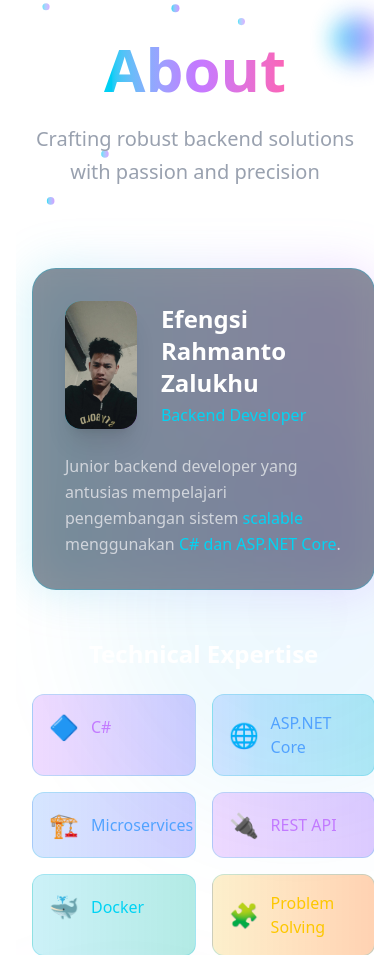
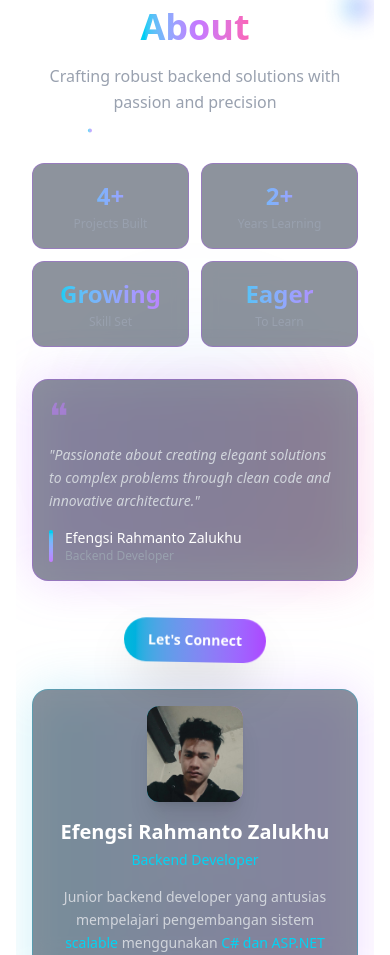
Before and after one commit to Fengsii/My-Portofolio, a React (Vite) app: page / in a window 390 px wide. Shown: the part 1045-2000 px from the top of the page. Built offline with nearby package versions, Linux system fonts and the light colour scheme.

Commit message:
update.1

```diff
--- a/src/components/About.jsx
+++ b/src/components/About.jsx
@@ -101,7 +101,7 @@ const About = () => {
     <motion.section
       id="about"
       className="min-h-screen relative overflow-hidden bg-gradient-to-br"
-      initial="hidde"
+      initial="hidden"
       animate="visible"
       variants={containerVariants}
     >
@@ -109,7 +109,7 @@ const About = () => {
       <div className="absolute inset-0 overflow-hidden">
         {/* Gradient Orbs */}
         <motion.div
-          className="absolute top-1/4 left-1/4 w-96 h-96 bg-gradient-to-r from-cyan-500/20 to-blue-500/20 rounded-full blur-3xl"
+          className="absolute top-1/4 left-1/4 w-48 h-48 md:w-96 md:h-96 bg-gradient-to-r from-cyan-500/20 to-blue-500/20 rounded-full blur-3xl"
           animate={{
             scale: [1, 1.2, 1],
             opacity: [0.3, 0.6, 0.3],
@@ -121,7 +121,7 @@ const About = () => {
           }}
         />
         <motion.div
-          className="absolute bottom-1/4 right-1/4 w-80 h-80 bg-gradient-to-r from-purple-500/20 to-pink-500/20 rounded-full blur-3xl"
+          className="absolute bottom-1/4 right-1/4 w-40 h-40 md:w-80 md:h-80 bg-gradient-to-r from-purple-500/20 to-pink-500/20 rounded-full blur-3xl"
           animate={{
             scale: [1.2, 1, 1.2],
             opacity: [0.4, 0.7, 0.4],
@@ -133,11 +133,11 @@ const About = () => {
           }}
         />
 
-        {/* Floating Particles */}
-        {[...Array(20)].map((_, i) => (
+        {/* Floating Particles - Reduced for mobile */}
+        {[...Array(window.innerWidth > 768 ? 20 : 10)].map((_, i) => (
           <motion.div
             key={i}
-            className="absolute w-2 h-2 bg-gradient-to-r from-cyan-400 to-purple-400 rounded-full"
+            className="absolute w-1 h-1 md:w-2 md:h-2 bg-gradient-to-r from-cyan-400 to-purple-400 rounded-full"
             initial={{
               x: Math.random() * window.innerWidth,
               y: Math.random() * window.innerHeight,
@@ -158,20 +158,20 @@ const About = () => {
       </div>
 
       {/* Main Content */}
-      <div className="container mx-auto px-4 py-24 relative z-10">
+      <div className="container mx-auto px-4 sm:px-6 lg:px-8 py-16 sm:py-20 lg:py-24 relative z-10">
         <div className="max-w-7xl mx-auto">
 
           {/* Section Header */}
-          <motion.div className="text-center mb-20" variants={itemVariants}>
+          <motion.div className="text-center mb-12 sm:mb-16 lg:mb-20" variants={itemVariants}>
             <motion.h1
-              className="text-6xl md:text-8xl font-black mb-6 relative"
+              className="text-4xl sm:text-5xl md:text-6xl lg:text-8xl font-black mb-4 sm:mb-6 relative"
               variants={itemVariants}
             >
               <span className="bg-gradient-to-r from-cyan-400 via-purple-400 to-pink-400 bg-clip-text text-transparent">
                 About
               </span>
               <motion.div
-                className="absolute -top-4 -right-4 w-8 h-8 bg-gradient-to-r from-cyan-400 to-purple-400 rounded-full blur-sm"
+                className="absolute -top-2 -right-2 sm:-top-4 sm:-right-4 w-4 h-4 sm:w-8 sm:h-8 bg-gradient-to-r from-cyan-400 to-purple-400 rounded-full blur-sm"
                 animate={{
                   scale: [1, 1.5, 1],
                   opacity: [0.5, 1, 0.5],
@@ -184,7 +184,7 @@ const About = () => {
               />
             </motion.h1>
             <motion.p
-              className="text-xl text-gray-400 max-w-2xl mx-auto leading-relaxed"
+              className="text-base sm:text-lg lg:text-xl text-gray-400 max-w-2xl mx-auto leading-relaxed px-4"
               variants={itemVariants}
             >
               Crafting robust backend solutions with passion and precision
@@ -192,10 +192,10 @@ const About = () => {
           </motion.div>
 
           {/* Main Content Grid */}
-          <div className="grid lg:grid-cols-2 gap-16 items-center">
+          <div className="grid lg:grid-cols-2 gap-8 sm:gap-12 lg:gap-16 items-center">
 
             {/* Left Column - Profile */}
-            <motion.div className="space-y-12" variants={itemVariants}>
+            <motion.div className="space-y-8 sm:space-y-10 lg:space-y-12 order-2 lg:order-1" variants={itemVariants}>
 
               {/* Profile Card */}
               <motion.div
@@ -203,11 +203,11 @@ const About = () => {
                 variants={cardVariants}
                 whileHover="hover"
               >
-                <div className="absolute inset-0 bg-gradient-to-r from-cyan-500/20 to-purple-500/20 rounded-3xl blur-xl group-hover:blur-2xl transition-all duration-300" />
-                <div className="relative bg-slate-800/50 backdrop-blur-sm border border-cyan-500/30 rounded-3xl p-8 hover:border-cyan-400/50 transition-all duration-300">
-                  <div className="flex items-center space-x-6 mb-6">
+                <div className="absolute inset-0 bg-gradient-to-r from-cyan-500/20 to-purple-500/20 rounded-2xl sm:rounded-3xl blur-xl group-hover:blur-2xl transition-all duration-300" />
+                <div className="relative bg-slate-800/50 backdrop-blur-sm border border-cyan-500/30 rounded-2xl sm:rounded-3xl p-4 sm:p-6 lg:p-8 hover:border-cyan-400/50 transition-all duration-300">
+                  <div className="flex flex-col sm:flex-row items-center sm:items-start space-y-4 sm:space-y-0 sm:space-x-6 mb-4 sm:mb-6">
 
-                  <motion.div className="w-32 h-32 bg-gradient-to-r from-cyan-400 to-purple-400 rounded-2xl flex items-center justify-center overflow-hidden shadow-xl">
+                    <motion.div className="w-24 h-24 sm:w-28 sm:h-28 lg:w-32 lg:h-32 bg-gradient-to-r from-cyan-400 to-purple-400 rounded-xl sm:rounded-2xl flex items-center justify-center overflow-hidden shadow-xl flex-shrink-0">
                       <img
                         src={profileImg}
                         alt="Your Profile"
@@ -217,20 +217,19 @@ const About = () => {
                           e.target.nextSibling.style.display = 'flex';
                         }}
                       />
-                    <div className="w-full h-full bg-gradient-to-r from-cyan-400 to-purple-400 flex items-center justify-center text-3xl font-bold text-white" style={{display: 'none'}}>
+                      <div className="w-full h-full bg-gradient-to-r from-cyan-400 to-purple-400 flex items-center justify-center text-2xl sm:text-3xl font-bold text-white" style={{display: 'none'}}>
                         EZ
                       </div>
                     </motion.div>
 
-
-                    <div>
-                      <h3 className="text-2xl font-bold text-white mb-1">Efengsi Rahmanto Zalukhu</h3>
-                      <p className="text-cyan-400 font-medium">Backend Developer</p>
+                    <div className="text-center sm:text-left">
+                      <h3 className="text-xl sm:text-2xl font-bold text-white mb-1">Efengsi Rahmanto Zalukhu</h3>
+                      <p className="text-cyan-400 font-medium text-sm sm:text-base">Backend Developer</p>
                     </div>
                   </div>
 
-                  <div className="space-y-4 text-gray-300">
-                    <p className="leading-relaxed">
+                  <div className="space-y-4 text-gray-300 text-center sm:text-left">
+                    <p className="leading-relaxed text-sm sm:text-base">
                       Junior backend developer yang antusias mempelajari pengembangan sistem
                       <span className="text-cyan-400 font-medium"> scalable</span> menggunakan{" "}
                       <span className="text-cyan-400 font-medium">C# dan ASP.NET Core</span>.
@@ -241,21 +240,21 @@ const About = () => {
 
               {/* Skills Grid */}
               <motion.div variants={itemVariants}>
-                <h3 className="text-2xl font-bold text-white mb-6 text-center lg:text-left">Technical Expertise</h3>
-                <div className="grid grid-cols-2 gap-4">
+                <h3 className="text-xl sm:text-2xl font-bold text-white mb-4 sm:mb-6 text-center lg:text-left">Technical Expertise</h3>
+                <div className="grid grid-cols-1 sm:grid-cols-2 gap-3 sm:gap-4">
                   {skills.map((skill, index) => (
                     <motion.div
                       key={skill.name}
-                      className={`group relative bg-gradient-to-r ${skill.color} border border-cyan-500/20 rounded-xl p-4 hover:border-cyan-400/50 transition-all duration-300 cursor-pointer`}
+                      className={`group relative bg-gradient-to-r ${skill.color} border border-cyan-500/20 rounded-lg sm:rounded-xl p-3 sm:p-4 hover:border-cyan-400/50 transition-all duration-300 cursor-pointer`}
                       variants={cardVariants}
                       custom={index}
                       whileHover="hover"
                     >
-                      <div className="flex items-center space-x-3">
-                        <span className="text-2xl">{skill.icon}</span>
-                        <span className={`font-medium ${skill.text}`}>{skill.name}</span>
+                      <div className="flex items-center space-x-2 sm:space-x-3">
+                        <span className="text-lg sm:text-2xl">{skill.icon}</span>
+                        <span className={`font-medium text-sm sm:text-base ${skill.text}`}>{skill.name}</span>
                       </div>
-                      <div className="absolute inset-0 bg-gradient-to-r from-cyan-500/10 to-purple-500/10 rounded-xl opacity-0 group-hover:opacity-100 transition-opacity duration-300" />
+                      <div className="absolute inset-0 bg-gradient-to-r from-cyan-500/10 to-purple-500/10 rounded-lg sm:rounded-xl opacity-0 group-hover:opacity-100 transition-opacity duration-300" />
                     </motion.div>
                   ))}
                 </div>
@@ -263,29 +262,29 @@ const About = () => {
             </motion.div>
 
             {/* Right Column - Stats & Quote */}
-            <motion.div className="space-y-12" variants={itemVariants}>
+            <motion.div className="space-y-8 sm:space-y-10 lg:space-y-12 order-1 lg:order-2" variants={itemVariants}>
 
               {/* Stats Cards */}
-              <motion.div className="grid grid-cols-2 gap-6" variants={itemVariants}>
+              <motion.div className="grid grid-cols-2 gap-3 sm:gap-4 lg:gap-6" variants={itemVariants}>
                 {achievements.map((achievement, index) => (
                   <motion.div
                     key={achievement.label}
-                    className="group relative bg-slate-800/50 backdrop-blur-sm border border-purple-500/30 rounded-2xl p-6 hover:border-purple-400/50 transition-all duration-300"
+                    className="group relative bg-slate-800/50 backdrop-blur-sm border border-purple-500/30 rounded-xl sm:rounded-2xl p-4 sm:p-5 lg:p-6 hover:border-purple-400/50 transition-all duration-300"
                     variants={cardVariants}
                     custom={index}
                     whileHover="hover"
                   >
-                    <div className="absolute inset-0 bg-gradient-to-r from-purple-500/10 to-pink-500/10 rounded-2xl opacity-0 group-hover:opacity-100 transition-opacity duration-300" />
+                    <div className="absolute inset-0 bg-gradient-to-r from-purple-500/10 to-pink-500/10 rounded-xl sm:rounded-2xl opacity-0 group-hover:opacity-100 transition-opacity duration-300" />
                     <div className="relative text-center">
                       <motion.div
-                        className="text-3xl font-black bg-gradient-to-r from-cyan-400 to-purple-400 bg-clip-text text-transparent mb-2"
+                        className="text-2xl sm:text-3xl font-black bg-gradient-to-r from-cyan-400 to-purple-400 bg-clip-text text-transparent mb-1 sm:mb-2"
                         initial={{ scale: 0 }}
                         animate={{ scale: 1 }}
                         transition={{ delay: 0.2 * index, type: "spring", stiffness: 200 }}
                       >
                         {achievement.number}
                       </motion.div>
-                      <p className="text-gray-400 text-sm font-medium">{achievement.label}</p>
+                      <p className="text-gray-400 text-xs sm:text-sm font-medium">{achievement.label}</p>
                     </div>
                   </motion.div>
                 ))}
@@ -297,17 +296,17 @@ const About = () => {
                 variants={cardVariants}
                 whileHover="hover"
               >
-                <div className="absolute inset-0 bg-gradient-to-r from-purple-500/20 to-pink-500/20 rounded-3xl blur-xl group-hover:blur-2xl transition-all duration-300" />
-                <div className="relative bg-slate-800/50 backdrop-blur-sm border border-purple-500/30 rounded-3xl p-8 hover:border-purple-400/50 transition-all duration-300">
-                  <motion.div className="text-6xl text-purple-400/50 mb-4">❝</motion.div>
-                  <blockquote className="text-gray-300 text-lg leading-relaxed mb-6 italic">
+                <div className="absolute inset-0 bg-gradient-to-r from-purple-500/20 to-pink-500/20 rounded-2xl sm:rounded-3xl blur-xl group-hover:blur-2xl transition-all duration-300" />
+                <div className="relative bg-slate-800/50 backdrop-blur-sm border border-purple-500/30 rounded-2xl sm:rounded-3xl p-4 sm:p-6 lg:p-8 hover:border-purple-400/50 transition-all duration-300">
+                  <motion.div className="text-4xl sm:text-5xl lg:text-6xl text-purple-400/50 mb-2 sm:mb-4">❝</motion.div>
+                  <blockquote className="text-gray-300 text-sm sm:text-base lg:text-lg leading-relaxed mb-4 sm:mb-6 italic">
                     "Passionate about creating elegant solutions to complex problems through clean code and innovative architecture."
                   </blockquote>
                   <div className="flex items-center space-x-3">
-                    <div className="w-1 h-12 bg-gradient-to-b from-cyan-400 to-purple-400 rounded-full" />
+                    <div className="w-1 h-8 sm:h-10 lg:h-12 bg-gradient-to-b from-cyan-400 to-purple-400 rounded-full" />
                     <div>
-                      <p className="text-white font-medium">Efengsi Rahmanto Zalukhu</p>
-                      <p className="text-gray-400 text-sm">Backend Developer</p>
+                      <p className="text-white font-medium text-sm sm:text-base">Efengsi Rahmanto Zalukhu</p>
+                      <p className="text-gray-400 text-xs sm:text-sm">Backend Developer</p>
                     </div>
                   </div>
                 </div>
@@ -320,7 +319,7 @@ const About = () => {
                 animate="animate"
               >
                 <motion.button
-                  className="group relative bg-gradient-to-r from-cyan-500 to-purple-500 px-8 py-4 rounded-full font-bold text-white shadow-2xl hover:shadow-cyan-500/50 transition-all duration-300"
+                  className="group relative bg-gradient-to-r from-cyan-500 to-purple-500 px-6 sm:px-8 py-3 sm:py-4 rounded-full font-bold text-white shadow-2xl hover:shadow-cyan-500/50 transition-all duration-300 text-sm sm:text-base"
                   whileHover={{ scale: 1.05 }}
                   whileTap={{ scale: 0.95 }}
                 >
@@ -335,19 +334,19 @@ const About = () => {
 
       {/* Scroll Indicator */}
       <motion.div
-        className="absolute bottom-8 left-1/2 transform -translate-x-1/2"
+        className="absolute bottom-6 sm:bottom-8 left-1/2 transform -translate-x-1/2"
         initial={{ opacity: 0, y: 20 }}
         animate={{ opacity: 1, y: 0 }}
         transition={{ delay: 1, duration: 0.6 }}
       >
         <motion.div
-          className="w-6 h-10 border-2 border-cyan-400/50 rounded-full flex justify-center"
+          className="w-5 h-8 sm:w-6 sm:h-10 border-2 border-cyan-400/50 rounded-full flex justify-center"
           animate={{ opacity: [0.5, 1, 0.5] }}
           transition={{ duration: 2, repeat: Infinity }}
         >
           <motion.div
-            className="w-1 h-3 bg-cyan-400 rounded-full mt-2"
-            animate={{ y: [0, 12, 0] }}
+            className="w-0.5 h-2 sm:w-1 sm:h-3 bg-cyan-400 rounded-full mt-2"
+            animate={{ y: [0, 8, 0] }}
             transition={{ duration: 1.5, repeat: Infinity }}
           />
         </motion.div>
```
Lines whose indentation alone changed are shown as unchanged.
